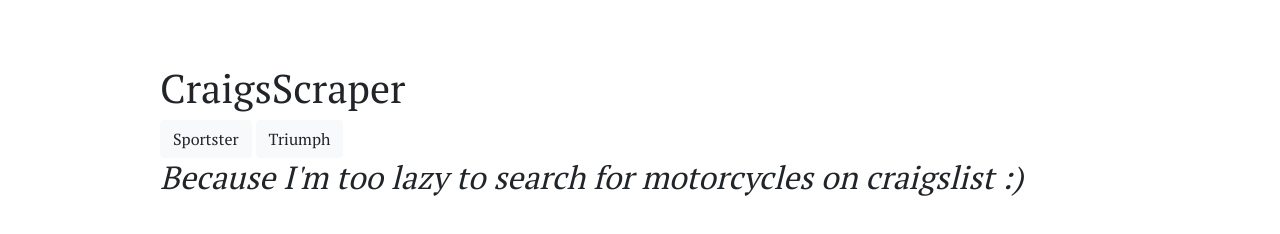
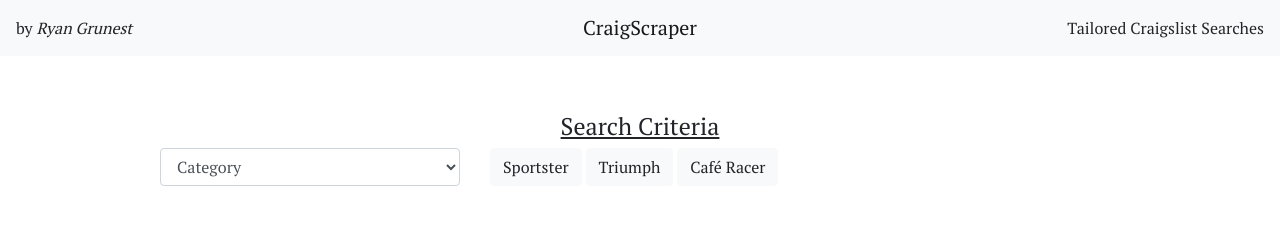
Before and after one commit to ryangrunest/Scraper, a website: page public/index.html in a window 1280 px wide. Drawn offline with nearby package versions, Linux system fonts and the light colour scheme.

Commit message:
started new search idea

```diff
--- a/public/index.html
+++ b/public/index.html
@@ -8,11 +8,41 @@
     <link rel="stylesheet" href="style.css">
   </head>
   <body>
-    <div id="wrapper">
-      <h1>CraigsScraper</h1>
-      <button type="button" class="btn btn-light" id="sportster">Sportster</button>
-      <button type="button" class="btn btn-light" id="triumph">Triumph</button>
-      <h2><i>Because I'm too lazy to search for motorcycles on craigslist :)</i></h2>
+    <!-- As a heading -->
+    <nav class="navbar navbar-light bg-light row">
+      <div class="col text-left">
+        <div>by <i>Ryan Grunest</i></div>
+      </div>
+      <div class="col text-center">
+        <div class="navbar-brand ml-3">CraigScraper</div>
+      </div>
+      <div class="col text-right">
+        <div>Tailored Craigslist Searches</div>
+      </div>
+    </nav>
+    <div class="container">
+      <div id="wrapper">
+
+        <h4 class="is-underlined text-center">Search Criteria</h4>
+        <div class="row">
+          <div class="col-12 col-md-4 text-left">
+              <select class="form-control form-control-md">
+                <option>Category</option>
+                <option>Motorcycles</option>
+                <option>Furniture</option>
+                <option>Musical Instruments</option>
+              </select>
+          </div>
+          <div class="col-12 col-md-4">
+              <button type="button" class="btn btn-light" id="sportster">Sportster</button>
+              <button type="button" class="btn btn-light" id="triumph">Triumph</button>
+              <button type="button" class="btn btn-light" id="cafe">Café Racer</button>
+          </div>
+        </div>
+
+      </div>
+
+
       <div id="articles"></div>
       <div id="notes"></div>
     </div>
--- a/public/style.css
+++ b/public/style.css
@@ -1,6 +1,9 @@
 
 body {
   font-family: 'PT Serif', serif;
+}
+.is-underlined {
+  text-decoration: underline;
 }
 #wrapper {
   width: 960px;
```
